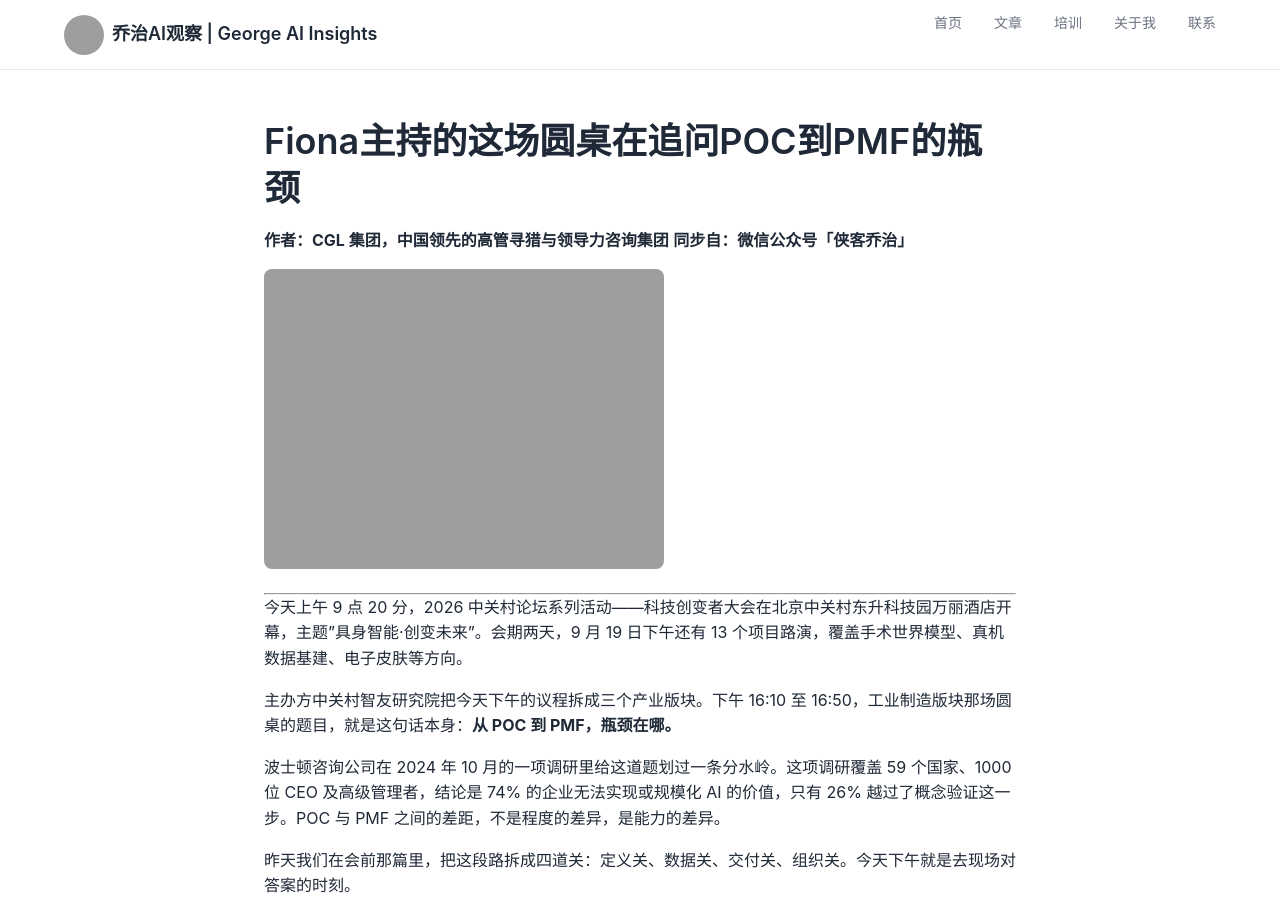
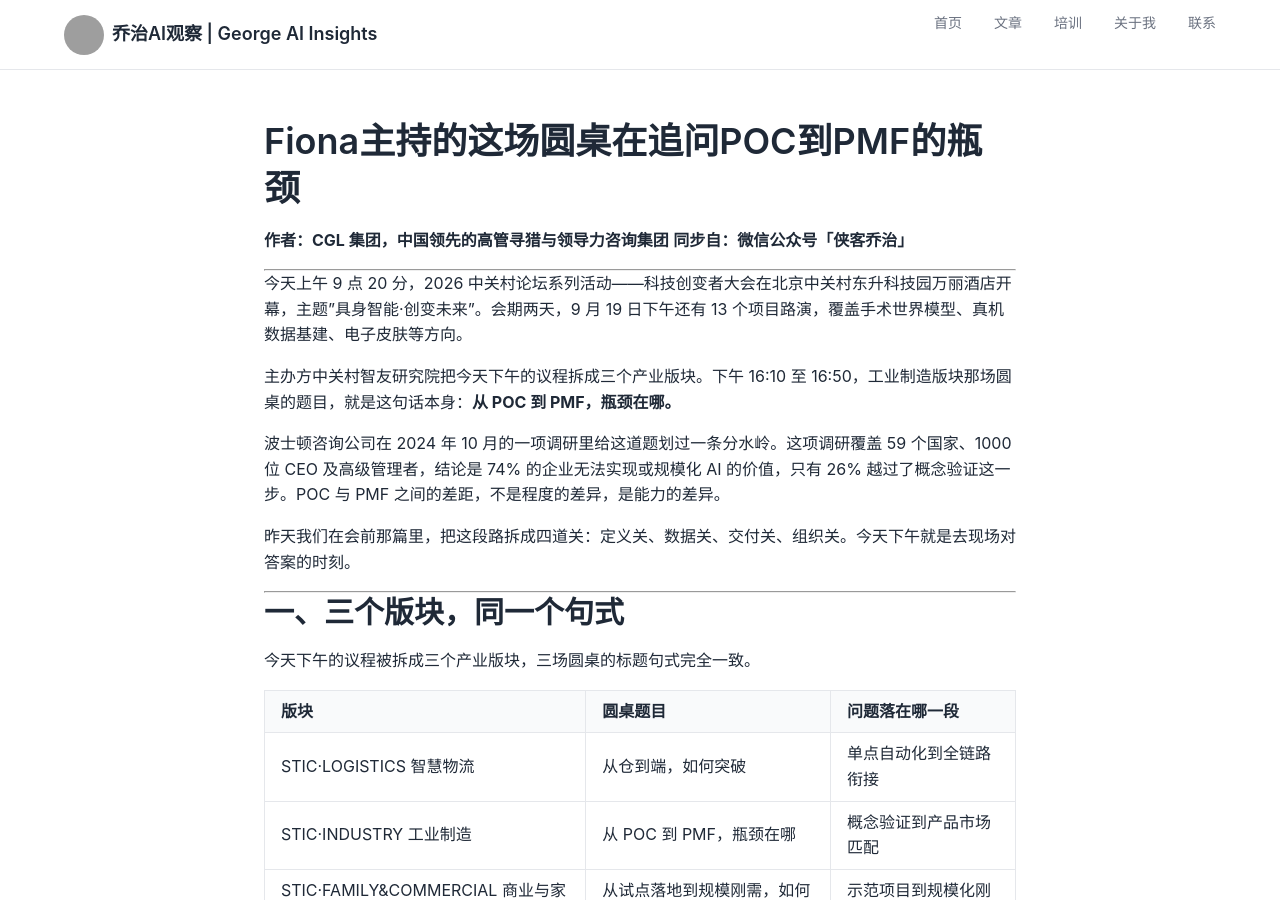
Before and after one commit to di3zongdui/di3zongdui.github.io, a Jekyll site: the page built from knowledge_base/05-文章存档/Fiona主持的这场圆桌在追问POC到PMF的瓶颈.md, in a window 1280 px wide and 900 px high. Built offline with Jekyll 4.4.1, drawn with Linux system fonts in a browser that asks for light colours; a script that is not in the unit is left out; grey boxes are pictures that could not be loaded.

Commit message:
fix(kb): 移除 D2 篇指向不存在文件的悬空头图引用

```diff
--- a/knowledge_base/05-文章存档/Fiona主持的这场圆桌在追问POC到PMF的瓶颈.md
+++ b/knowledge_base/05-文章存档/Fiona主持的这场圆桌在追问POC到PMF的瓶颈.md
@@ -7,8 +7,6 @@ description: "主办方中关村智友研究院把今天下午的议程拆成三
 
 **作者：CGL 集团，中国领先的高管寻猎与领导力咨询集团**
 **同步自：微信公众号「侠客乔治」**
-
-![2026科技创变者大会 从POC到PMF的瓶颈](https://di3zongdui.github.io/knowledge_base/images/stic2026_day2_poc2pmf_header.png)
 
 ---
 
```
